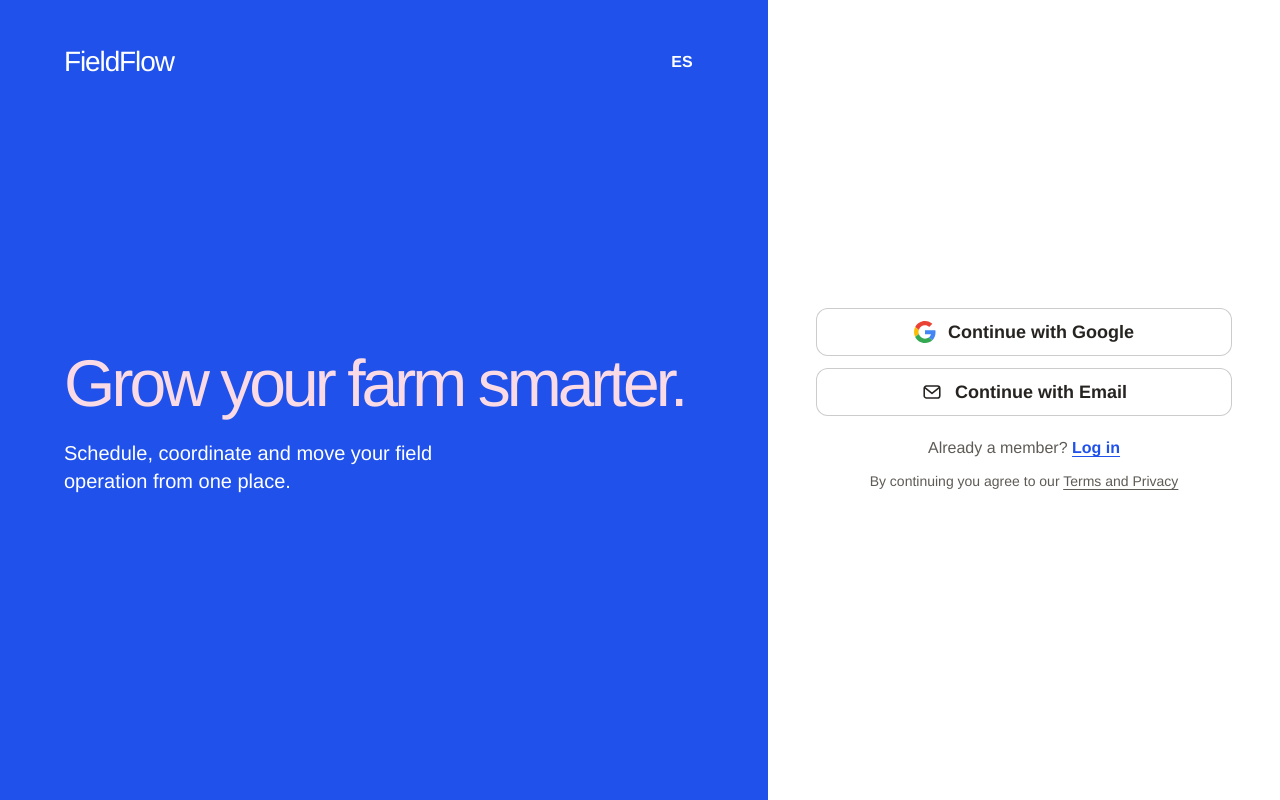
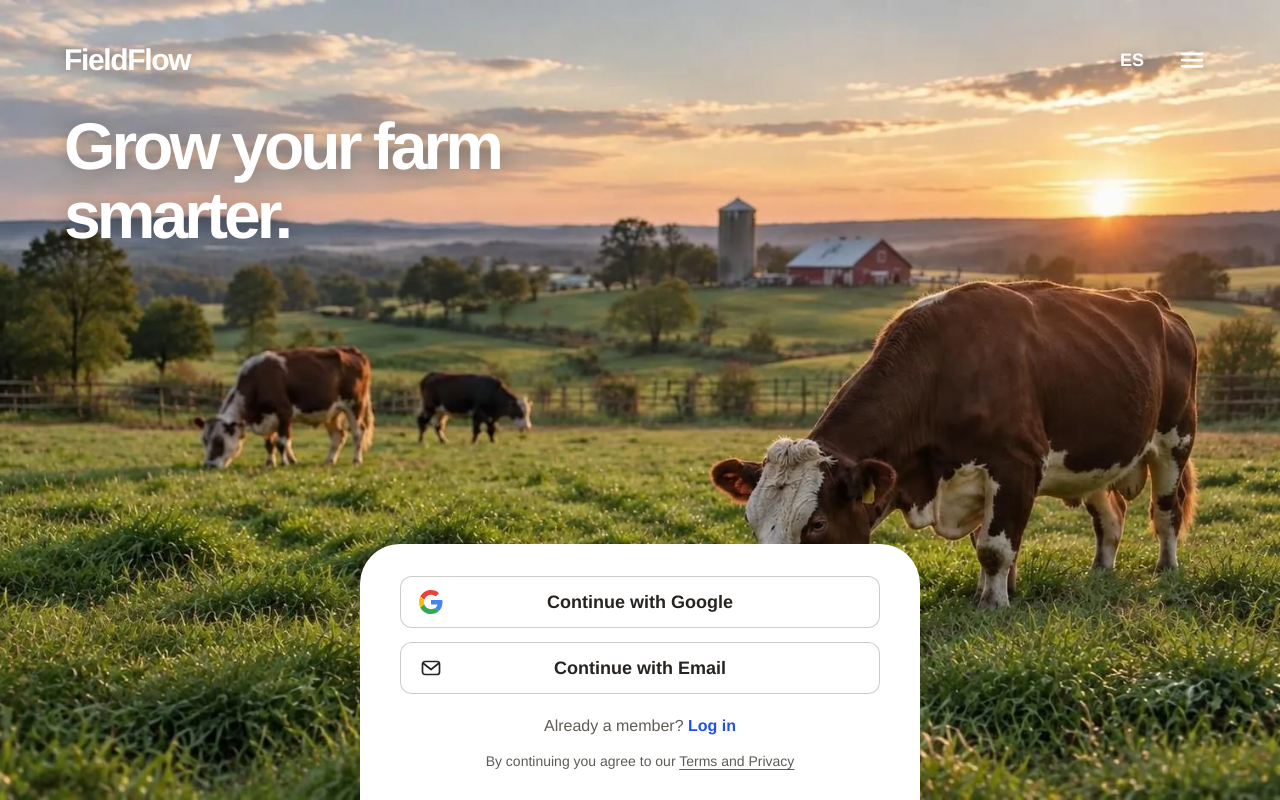
Before and after one commit to dheredia142536-source/Fieldflow, a website: page public/index.html in a window 1280 px wide. Drawn offline with Linux system fonts and the light colour scheme; no server answers.

Commit message:
Inicio idéntico a la referencia: foto a pantalla completa (móvil y escritorio), menú y hoja de ingreso
Co-Authored-By: Claude Sonnet 5.5 <noreply@anthropic.com>
Claude-Session: https://claude.ai/code/session_01Bnh9XsiuuqfXhyv3dZ8kSq

```diff
--- a/public/css/app.css
+++ b/public/css/app.css
@@ -474,31 +474,36 @@ a.item, a.stat, a.pcard { text-decoration: none; color: inherit; }
 @media (min-width: 420px) { .hide-xs { display: inline-flex; } }
 
 /* ───────────────────────── Inicio (pantalla de bienvenida) ─────────────────────────
-   Lienzo plano de azul eléctrico (sin degradados ni brillos). La foto se activa con --wl-img cuando exista /img/welcome.webp. */
-.wl { min-height: 100dvh; display: grid; grid-template-rows: 1fr auto; background: var(--blue); color: var(--blush); }
-.wl__stage { position: relative; display: grid; grid-template-rows: auto 1fr; padding: calc(var(--sat) + 28px) calc(var(--sar) + 24px) 40px calc(var(--sal) + 24px); background-color: var(--blue); background-image: var(--wl-img, none); background-size: cover; background-position: center; }
+   Foto a pantalla completa (una por formato), titular encima y hoja blanca de ingreso abajo. Sin degradados. */
+.wl { position: relative; min-height: 100dvh; display: grid; grid-template: 'all' 1fr / 1fr; background: var(--blue); color: #fff; overflow: hidden; }
+.wl > * { grid-area: all; }
+.wl__photo { background: var(--blue) url('/img/welcome-mobile.webp') 60% center / cover no-repeat; }
+.wl__stage { position: relative; z-index: 1; display: flex; flex-direction: column; gap: 28px; padding: calc(var(--sat) + 22px) calc(var(--sar) + 28px) 0 calc(var(--sal) + 28px); max-width: 1280px; width: 100%; margin: 0 auto; align-self: start; }
 .wl__top { display: flex; align-items: center; justify-content: space-between; }
-.wl__brand { font-size: 1.75rem; font-weight: 500; letter-spacing: -0.04em; color: #fff; }
-.wl__lang { min-height: 44px; min-width: 44px; padding: 0 8px; font-weight: 600; font-size: var(--fs-md); color: #fff; border-radius: var(--r-md); }
-.wl__copy { align-self: center; display: grid; gap: 20px; padding-top: 24px; max-width: 760px; }
-.wl__title { font-size: var(--fs-display); font-weight: 500; letter-spacing: -0.06em; line-height: 1.05; color: var(--blush); }
-.wl__lead { font-size: 1.25rem; font-weight: 300; line-height: 1.4; color: #fff; max-width: 34ch; }
-.wl__sheet { background: var(--surface); color: var(--text); border-radius: 32px 32px 0 0; padding: 32px calc(var(--sar) + 24px) calc(var(--sab) + 28px) calc(var(--sal) + 24px); }
-.wl__actions { display: grid; gap: 12px; max-width: 440px; margin: 0 auto; }
-.wbtn { display: flex; align-items: center; justify-content: center; gap: 12px; min-height: 48px; padding: 0 20px; border: 1px solid var(--line-strong); border-radius: var(--r-md); background: var(--surface); color: var(--text); font-size: var(--fs-lg); font-weight: 600; text-decoration: none; transition: transform .15s var(--ease), background-color .15s; }
+.wl__brand { font-size: 1.875rem; font-weight: 600; letter-spacing: -0.045em; color: #fff; text-shadow: 0 1px 14px rgba(0, 0, 0, 0.25); }
+.wl__tools { position: relative; display: flex; align-items: center; gap: 12px; }
+.wl__lang, .wl__burger { min-height: 48px; min-width: 48px; display: inline-flex; align-items: center; justify-content: center; color: #fff; font-weight: 600; font-size: var(--fs-lg); border-radius: var(--r-md); text-shadow: 0 1px 12px rgba(0, 0, 0, 0.3); }
+.wl__burger svg { stroke-width: 2.2; filter: drop-shadow(0 1px 6px rgba(0, 0, 0, 0.3)); }
+.wl__menu { position: absolute; right: 0; top: 56px; min-width: 220px; display: grid; padding: 8px; background: var(--surface); color: var(--text); border-radius: 16px; box-shadow: var(--shadow-pop); }
+.wl__menu a { display: flex; align-items: center; min-height: 48px; padding: 0 14px; border-radius: var(--r-md); color: var(--text); font-weight: 600; text-decoration: none; }
+.wl__menu a:hover { background: var(--card); }
+.wl__title { font-size: clamp(2.5rem, 10.4vw, 4.125rem); font-weight: 600; letter-spacing: -0.06em; line-height: 1.05; color: #fff; max-width: 13ch; text-shadow: 0 2px 22px rgba(0, 0, 0, 0.28); }
+.wl__sheet { position: relative; z-index: 1; align-self: end; justify-self: center; width: 100%; max-width: 560px; background: var(--surface); color: var(--text); border-radius: 40px 40px 0 0; padding: 32px calc(var(--sar) + 28px) calc(var(--sab) + 28px) calc(var(--sal) + 28px); }
+.wl__actions { display: grid; gap: 14px; max-width: 480px; margin: 0 auto; }
+.wbtn { position: relative; display: flex; align-items: center; justify-content: center; min-height: 52px; padding: 0 52px; border: 1px solid var(--line-strong); border-radius: var(--r-md); background: var(--surface); color: var(--text); font-size: var(--fs-lg); font-weight: 600; text-decoration: none; transition: transform .15s var(--ease), background-color .15s; }
+.wbtn > svg { position: absolute; left: 18px; top: 50%; translate: 0 -50%; }
 .wbtn:hover { background: var(--card); }
 .wbtn:active { transform: scale(.98); }
-.wbtn svg { flex: none; }
-.wl__member { text-align: center; margin-top: 8px; color: var(--text-2); }
-.wl__member a { font-weight: 600; }
+.wl__member { text-align: center; margin-top: 6px; color: var(--text-2); }
+.wl__member a { font-weight: 700; text-decoration: none; }
 .wl__legal { text-align: center; font-size: var(--fs-sm); line-height: 1.5; color: var(--text-2); }
 .wl__legal a { color: inherit; }
 .sep { display: flex; align-items: center; gap: 12px; color: var(--text-2); font-size: var(--fs-sm); }
 .sep::before, .sep::after { content: ''; flex: 1; height: 1px; background: var(--line); }
+/* Los botones de ingreso dentro de tarjetas (login, registro) conservan el mismo estilo, con el logotipo a la izquierda */
 @media (min-width: 900px) {
-  .wl { grid-template-rows: none; grid-template-columns: 1fr minmax(440px, 40%); }
-  .wl__stage { padding: 40px 64px 64px; }
-  .wl__sheet { border-radius: 0; display: grid; align-content: center; padding: 48px; }
-  .wl__actions { width: 100%; }
+  .wl__photo { background-image: url('/img/welcome-desktop.webp'); background-position: center; }
+  .wl__stage { padding-top: 36px; padding-left: 64px; padding-right: 64px; }
+  .wl__title { max-width: 14ch; }
 }
 .authcard .card--lg { background: var(--surface); border: 1px solid var(--line); box-shadow: none; }
--- a/public/js/dict.js
+++ b/public/js/dict.js
@@ -23,7 +23,7 @@ export const dict = {
     'cfg.waSoon': 'El canal de WhatsApp propio de tu negocio estará disponible pronto. Mientras tanto, prueba el flujo completo con el Simulador de WhatsApp.',
     'mas.clientsSub': 'Directorio, notas e historial de citas', 'nav.newCita': 'Nueva cita', 'nav.collapse': 'Contraer menú', 'nav.expandMenu': 'Expandir menú', 'nav.quickTitle': 'Agenda rápida', 'nav.quickSub': 'Crea una cita manual en segundos.',
     'login.noAccount': '¿Aún no tienes cuenta?', 'login.create': 'Crear cuenta',
-    'welcome.title': 'Haz crecer tu campo con inteligencia.', 'welcome.lead': 'Agenda, coordina y mueve tu operación del campo desde un solo lugar.',
+    'welcome.title': 'Haz crecer tu campo con inteligencia.', 'welcome.photo': 'Vacas pastando en una finca al amanecer',
     'welcome.google': 'Continuar con Google', 'welcome.email': 'Continuar con correo', 'welcome.member': '¿Ya eres miembro?', 'welcome.login': 'Inicia sesión',
     'welcome.agree': 'Al continuar aceptas nuestros', 'welcome.terms': 'Términos y Privacidad',
     'login.google': 'Continuar con Google', 'login.or': 'o con tu correo', 'login.forgot': '¿Olvidaste tu contraseña?',
@@ -174,7 +174,7 @@ export const dict = {
     'cfg.waSoon': 'Your own WhatsApp channel will be available soon. Meanwhile, try the full flow with the WhatsApp Simulator.',
     'mas.clientsSub': 'Directory, notes and booking history', 'nav.newCita': 'New booking', 'nav.collapse': 'Collapse menu', 'nav.expandMenu': 'Expand menu', 'nav.quickTitle': 'Quick booking', 'nav.quickSub': 'Create a manual booking in seconds.',
     'login.noAccount': "Don't have an account yet?", 'login.create': 'Create account',
-    'welcome.title': 'Grow your farm smarter.', 'welcome.lead': 'Schedule, coordinate and move your field operation from one place.',
+    'welcome.title': 'Grow your farm smarter.', 'welcome.photo': 'Cows grazing on a farm at sunrise',
     'welcome.google': 'Continue with Google', 'welcome.email': 'Continue with Email', 'welcome.member': 'Already a member?', 'welcome.login': 'Log in',
     'welcome.agree': 'By continuing you agree to our', 'welcome.terms': 'Terms and Privacy',
     'login.google': 'Continue with Google', 'login.or': 'or with your email', 'login.forgot': 'Forgot your password?',
--- a/public/js/views/welcome.js
+++ b/public/js/views/welcome.js
@@ -18,19 +18,33 @@ export const googleHref = () => `/api/auth/google/start?lang=${getLang()}`;
 export default function welcome({ main, rerender }) {
   const other = getLang() === 'es' ? 'en' : 'es';
   const problem = takeAuthError();
+  let open = false;
+  const menu = h('nav', { class: 'wl__menu', hidden: true, 'aria-label': t('nav.main') },
+    h('a', { href: '#/negocio' }, t('welcome.login')),
+    h('a', { href: '#/registro' }, t('login.create')),
+    h('a', { href: '/legal.html', target: '_blank', rel: 'noopener' }, t('welcome.terms')));
+  const burger = h('button', { class: 'wl__burger', type: 'button', 'aria-label': t('nav.main'), 'aria-expanded': 'false', onclick: (e) => { e.stopPropagation(); toggle(!open); } }, icon('menu', 30));
+  function toggle(v) { open = v; menu.hidden = !v; burger.setAttribute('aria-expanded', String(v)); }
+  const away = (e) => { if (open && !menu.contains(e.target)) toggle(false); };
+  const esc = (e) => { if (e.key === 'Escape' && open) { toggle(false); burger.focus(); } };
+  document.addEventListener('click', away);
+  document.addEventListener('keydown', esc);
+
   main.append(h('main', { class: 'wl', id: 'main' },
+    h('div', { class: 'wl__photo', role: 'img', 'aria-label': t('welcome.photo') }),
     h('div', { class: 'wl__stage' },
       h('header', { class: 'wl__top' },
         h('span', { class: 'wl__brand' }, 'FieldFlow'),
-        h('button', { class: 'wl__lang', type: 'button', lang: other, 'aria-label': other === 'en' ? 'English' : 'Español', onclick: () => { setLang(other); rerender(); } }, other.toUpperCase())),
-      h('div', { class: 'wl__copy' },
-        h('h1', { class: 'wl__title' }, t('welcome.title')),
-        h('p', { class: 'wl__lead' }, t('welcome.lead')))),
+        h('div', { class: 'wl__tools' },
+          h('button', { class: 'wl__lang', type: 'button', lang: other, 'aria-label': other === 'en' ? 'English' : 'Español', onclick: () => { setLang(other); rerender(); } }, other.toUpperCase()),
+          burger, menu)),
+      h('h1', { class: 'wl__title' }, t('welcome.title'))),
     h('section', { class: 'wl__sheet', 'aria-label': t('welcome.login') },
       h('div', { class: 'wl__actions' },
         problem ? h('div', { class: 'err', role: 'alert' }, problem) : null,
-        h('a', { class: 'wbtn', href: googleHref() }, googleG(22), h('span', null, t('welcome.google'))),
-        h('a', { class: 'wbtn', href: '#/registro' }, icon('mail', 22), h('span', null, t('welcome.email'))),
+        h('a', { class: 'wbtn', href: googleHref() }, googleG(24), h('span', null, t('welcome.google'))),
+        h('a', { class: 'wbtn', href: '#/registro' }, icon('mail', 24), h('span', null, t('welcome.email'))),
         h('p', { class: 'wl__member' }, t('welcome.member'), ' ', h('a', { href: '#/negocio' }, t('welcome.login'))),
         h('p', { class: 'wl__legal' }, t('welcome.agree'), ' ', h('a', { href: '/legal.html', target: '_blank', rel: 'noopener' }, t('welcome.terms')))))));
+  return () => { document.removeEventListener('click', away); document.removeEventListener('keydown', esc); };
 }
--- a/public/sw.js
+++ b/public/sw.js
@@ -1,6 +1,6 @@
 /* FieldFlow · service worker. Versión y lista de precarga las estampa dev/stamp-sw.mjs al compilar. */
-const VERSION = 'ea1b8443e4';
-const PRECACHE = ["/","/css/app.css","/css/base.css","/css/dash.css","/css/tokens.css","/icons/apple-touch-icon.png","/icons/favicon-32.png","/icons/favicon.svg","/icons/icon-192.png","/icons/icon-512.png","/icons/icon-maskable-512.png","/js/api.js","/js/app.js","/js/charts.js","/js/components.js","/js/dict.js","/js/i18n.js","/js/icons.js","/js/install.js","/js/state.js","/js/theme-init.js","/js/time.js","/js/ui.js","/js/views/calendario.js","/js/views/chat.js","/js/views/chats.js","/js/views/cita-sheet.js","/js/views/citas.js","/js/views/clientes.js","/js/views/config.js","/js/views/dash-model.js","/js/views/hoy.js","/js/views/login.js","/js/views/mas.js","/js/views/recuperar.js","/js/views/registro.js","/js/views/simulador.js","/js/views/welcome.js","/js/voice.js","/legal.html","/manifest.webmanifest","/offline.html"];
+const VERSION = '59de5c5aa1';
+const PRECACHE = ["/","/css/app.css","/css/base.css","/css/dash.css","/css/tokens.css","/icons/apple-touch-icon.png","/icons/favicon-32.png","/icons/favicon.svg","/icons/icon-192.png","/icons/icon-512.png","/icons/icon-maskable-512.png","/img/welcome-desktop.webp","/img/welcome-mobile.webp","/js/api.js","/js/app.js","/js/charts.js","/js/components.js","/js/dict.js","/js/i18n.js","/js/icons.js","/js/install.js","/js/state.js","/js/theme-init.js","/js/time.js","/js/ui.js","/js/views/calendario.js","/js/views/chat.js","/js/views/chats.js","/js/views/cita-sheet.js","/js/views/citas.js","/js/views/clientes.js","/js/views/config.js","/js/views/dash-model.js","/js/views/hoy.js","/js/views/login.js","/js/views/mas.js","/js/views/recuperar.js","/js/views/registro.js","/js/views/simulador.js","/js/views/welcome.js","/js/voice.js","/legal.html","/manifest.webmanifest","/offline.html"];
 const CACHE = `fieldflow-${VERSION}`;
 
 self.addEventListener('install', (e) => {
```
Also changed, not shown: public/index.html (+6 -6 lines), public/img/welcome-desktop.webp (added), public/img/welcome-mobile.webp (added).
